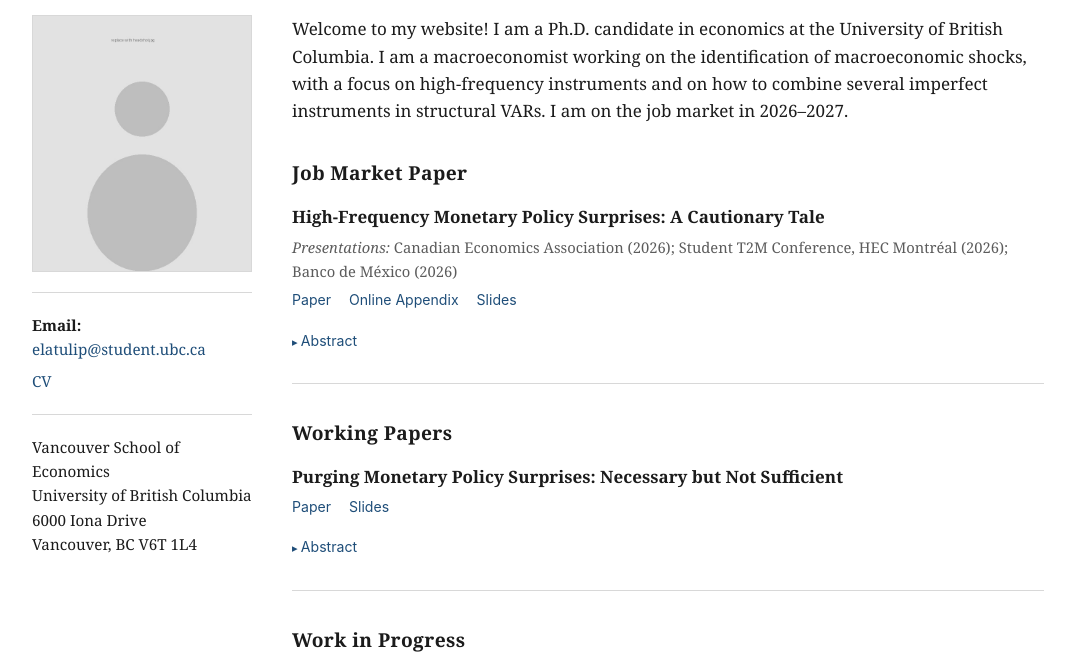
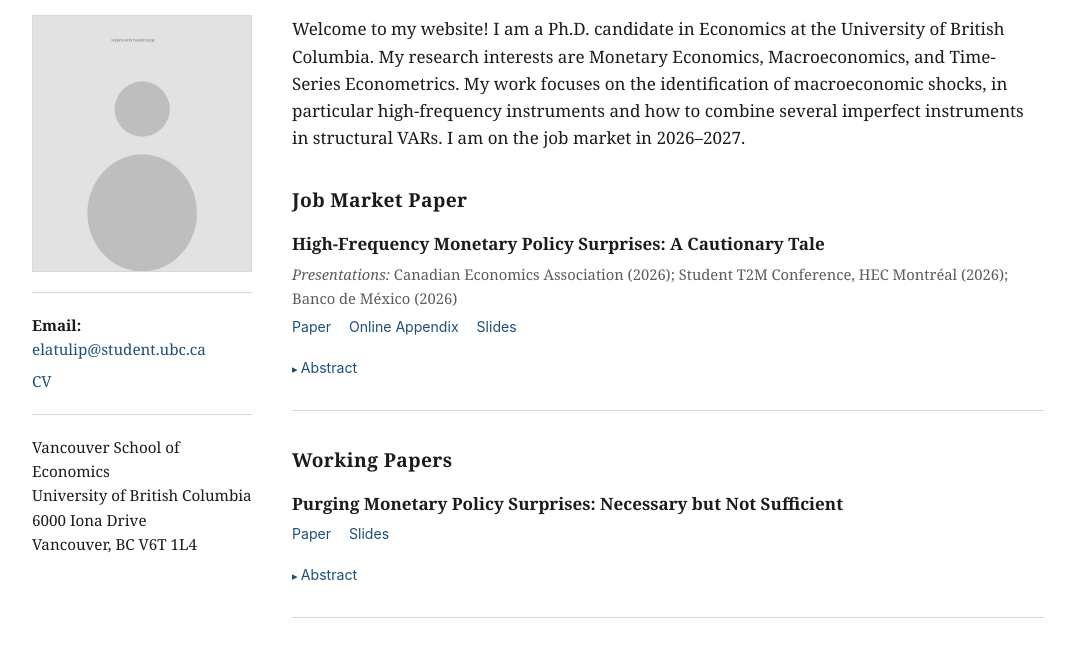
Before and after one commit to ELatulippe/ELatulippe.github.io, a plain HTML site: page index.html in a window 1280 px wide. Shown: the part 75-733 px from the top of the page, without its empty margins (102-1176 px from the left). Drawn offline with Linux system fonts and the light colour scheme.

Commit message:
Add files via upload

```diff
--- a/index.html
+++ b/index.html
@@ -4,14 +4,14 @@
 <meta charset="utf-8">
 <meta name="viewport" content="width=device-width, initial-scale=1.0">
 <title>Étienne Latulippe — Economics, UBC (Vancouver School of Economics)</title>
-<meta name="description" content="Étienne (Etienne) Latulippe — PhD candidate in economics at the University of British Columbia, Vancouver School of Economics. Macroeconometrics, monetary policy identification, proxy-SVARs, high-frequency instruments.">
+<meta name="description" content="Étienne (Etienne) Latulippe — PhD candidate in Economics at the University of British Columbia, Vancouver School of Economics. Monetary Economics, Macroeconomics, Time-Series Econometrics; identification of macroeconomic shocks, high-frequency instruments, structural VARs.">
 <meta name="author" content="Étienne Latulippe">
 <link rel="canonical" href="https://elatulippe.github.io/">
 
 <!-- Open Graph / social preview -->
 <meta property="og:type" content="profile">
 <meta property="og:title" content="Étienne Latulippe — Economics, UBC">
-<meta property="og:description" content="PhD candidate in economics at the University of British Columbia. Monetary policy identification, proxy-SVARs, high-frequency instruments.">
+<meta property="og:description" content="PhD candidate in Economics at the University of British Columbia. Identification of macroeconomic shocks, high-frequency instruments, structural VARs.">
 <meta property="og:url" content="https://elatulippe.github.io/">
 <meta property="og:image" content="https://elatulippe.github.io/files/headshot.jpg">
 <meta property="profile:first_name" content="Étienne">
@@ -42,7 +42,7 @@
     "name": "Vancouver School of Economics, University of British Columbia",
     "url": "https://economics.ubc.ca/"
   },
-  "knowsAbout": ["Macroeconomics", "Monetary policy", "Proxy-SVARs", "High-frequency identification", "Structural VARs", "Econometrics"],
+  "knowsAbout": ["Monetary Economics", "Macroeconomics", "Time-Series Econometrics", "High-frequency identification", "Structural VARs"],
   "sameAs": [
     "https://economics.ubc.ca/profile/etienne-latulippe/"
   ]
@@ -82,11 +82,13 @@
     <!-- ============ RIGHT COLUMN ============ -->
     <main>
       <p class="intro">
-        Welcome to my website! I am a Ph.D. candidate in economics at the
-        University of British Columbia. I am a macroeconomist working on the
-        identification of macroeconomic shocks, with a focus on high-frequency
-        instruments and on how to combine several imperfect instruments in
-        structural VARs. I am on the job market in 2026&ndash;2027.
+        Welcome to my website! I am a Ph.D. candidate in Economics at the
+        University of British Columbia. My research interests are Monetary
+        Economics, Macroeconomics, and Time-Series Econometrics. My work focuses
+        on the identification of macroeconomic shocks, in particular
+        high-frequency instruments and how to combine several imperfect
+        instruments in structural VARs. I am on the job market in
+        2026&ndash;2027.
       </p>
 
       <h2>Job Market Paper</h2>
@@ -202,7 +204,7 @@
       </div>
 
       <div class="footer">
-        Last updated August 2026.
+        Last updated September 2026.
       </div>
     </main>
 
```
Also changed, not shown: cv.html (+3 -3 lines), teaching.html (+1 -1 lines).
